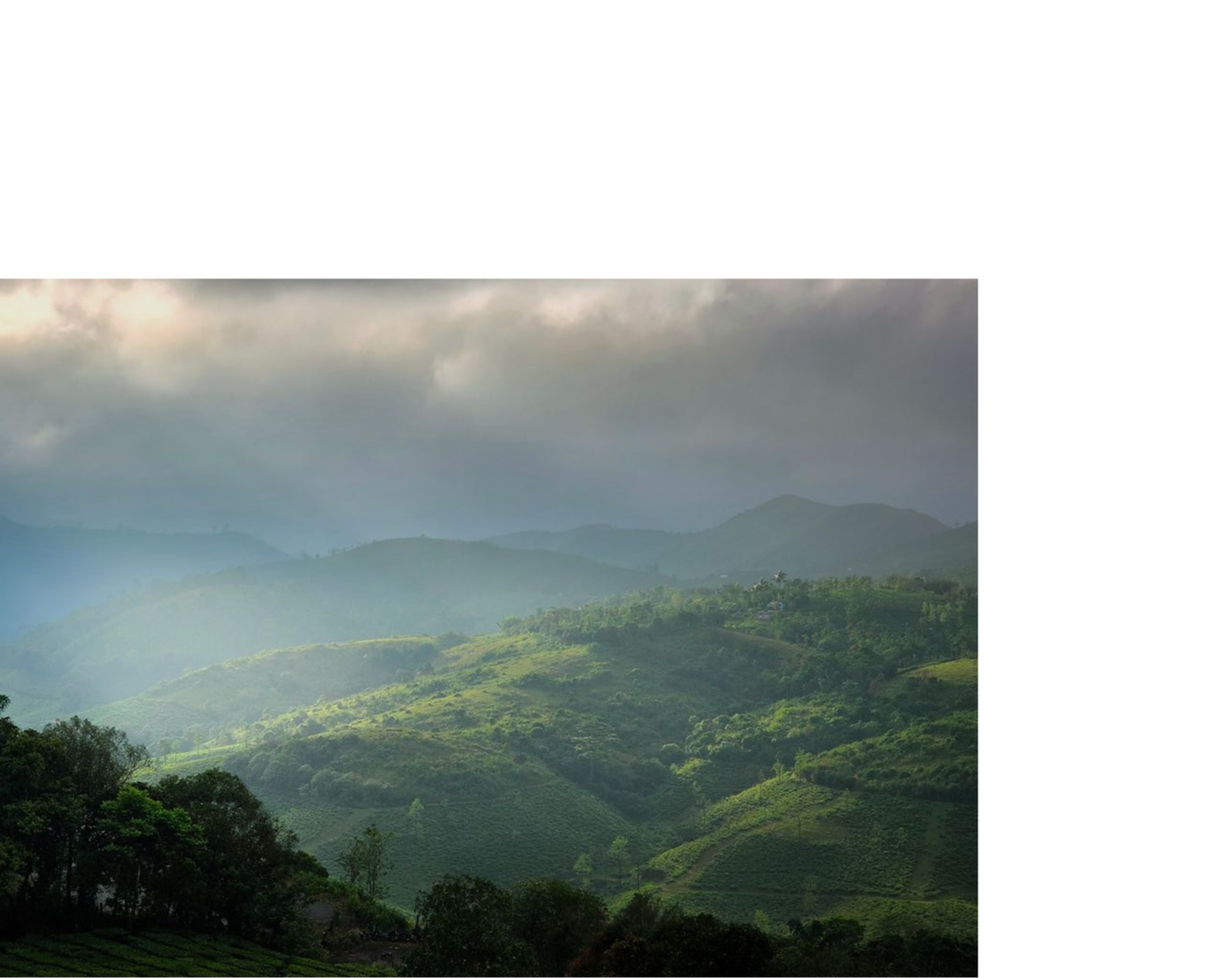
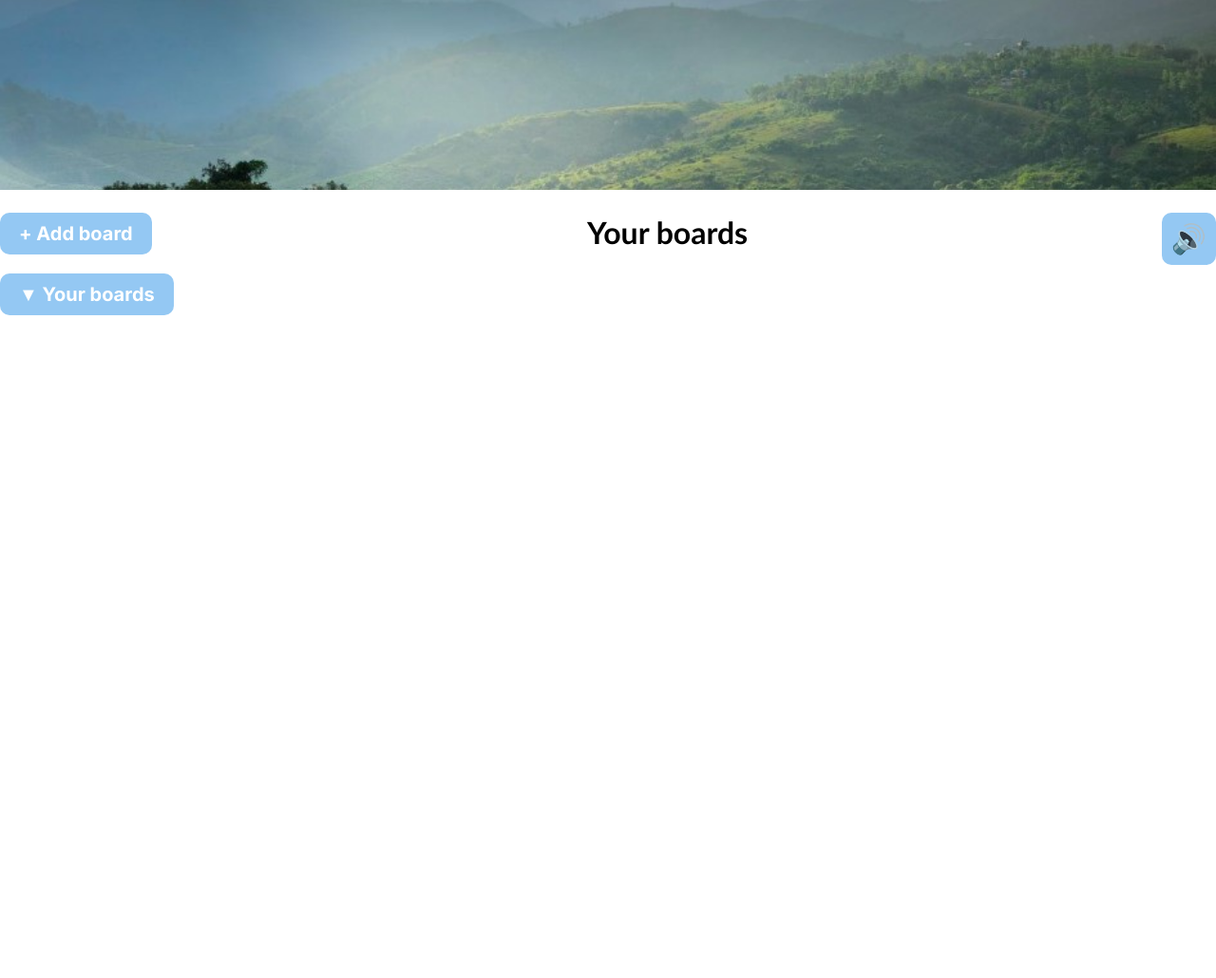
Before and after one commit to mary4844/Studyhelper, a plain HTML site: page frontend/startpage.html in a window 1280 px wide. Shown: the top 1030 px of the page at 95% size. After the commit the page ends 800 px from the top, so only its background shows below. Drawn offline with Linux system fonts and the light colour scheme.

Commit message:
Frontend

```diff
--- a/frontend/startpage.css
+++ b/frontend/startpage.css
@@ -1,11 +1,18 @@
 body {
+    margin: 0;
     background-color: white;
 }
+/* .startpage-top {
+    display: block;
+    height: 300px;
+    width: 500px;
+    object-fit: cover;
+} */
 
 .startimage {
-    display: block;
-
-    transform: rotate(-90deg);
+    width: 100%;
+    height: 200px;
+    object-fit: cover;
 }
 
 #title {
@@ -14,53 +21,90 @@ body {
     text-align: center;
 }
 
-.create_board {
+.boards_head {
+    display: flex;
+    justify-content: space-around;
+
+
+
+    /* align-items: center; */
+}
+
+.text {
+    display: inline-block;
+    margin-left: auto;
+    margin-right: auto;
+}
+
+.buttons {
+    display: block;
     border: none;
     background-color: #94C8F3;
     color: white;
-    border-radius: 5px;
-    position: absolute;
+    border-radius: 10px;
+    padding-top: 10px;
+    padding-bottom: 10px;
+    padding-right: 20px;
+    padding-left: 20px;
+    font-size: 20px;
+    font-family: Inter;
+    font-weight: bold;
+    margin-top: 20px;
+    margin-bottom: 20px;
+    /* position: absolute;
     top: 35px;
-    left: 20px;
+    left: 20px;  */
 }
 
-.create_board:hover {
+.sound {
+    background-color: #94C8F3;
+    border-radius: 10px;
+    border: none;
+    font-size: 30px;
+    padding: 10px;
+    height: 50%;
+    margin-top: 20px;
+    margin-bottom: 20px;
+}
+
+.sort_boards {
+    display: block;
+}
+
+.add_board:hover {
     opacity: 0.85;
 }
 
-.create_board:active {
+.add_board:active {
     opacity: 0.5;
 }
 
-#boards_head {
-    display: flex;
-    justify-content: center;
-    align-items: center;
-}
+/* .btns {
+    display: block;
+} */
 
-#all_boards {
+.all_boards {
     background-color: white;
     text-align: center;
     font-family: 'Trebuchet MS', 'Lucida Sans Unicode', 'Lucida Grande', 'Lucida Sans', Arial, sans-serif;
-    border-style: solid;
-    border-radius: 10px;
-    border-color: black;
-    position: relative;
 }
 
 #boards-container {
     display: flex;
+    justify-content: space-around;
+    flex-wrap: wrap;
 }
 
 .board {
-    text-align: center;
-    width: 75px;
+
+    display: block;
+    width: 200px;
     height: 300px;
     background-color: #96CFA1;
     border-radius: 10px;
     text-align: left;
-    margin-left: 10px;
-    margin-right: 10px;
+    margin-left: 30px;
+    margin-right: 30px;
     margin-bottom: 20px;
     padding-top: 5px;
     padding-right: 20px;
--- a/frontend/startpage.html
+++ b/frontend/startpage.html
@@ -3,24 +3,41 @@
 <head>
     <title>StudyHacker</title>
     <link rel="stylesheet" href="startpage.css">
+
+    <link rel="preconnect" href="https://fonts.googleapis.com">
+    <link rel="preconnect" href="https://fonts.gstatic.com" crossorigin>
+    <link href="https://fonts.googleapis.com/css2?family=Inter:ital,opsz,wght@0,14..32,100..900;1,14..32,100..900&display=swap" rel="stylesheet">
 </head>
 
 <body>
-    <div>
-        <!-- <p id="title">StudyHelper</p> -->
-        <img class="startimage" src="images/natur-startsida.png" alt="Naturbild">
-    </div>
+    <!-- <div class="startpage-top">
+        <p id="title">StudyHelper</p>
+        <img class="startimage" src="images/naturbild.png" alt="Naturbild">
+    </div> -->
+    <img class="startimage" src="images/naturbild.png" alt="Naturbild">
 
-    <div id="all_boards">
+    <div class="all_boards">
 
-        <div id="boards_head">
-            <button class="create_board" type="button" onclick="new_board()">
-                Create board
+        <div class="boards_head">
+
+            <div class="btns">
+
+                <button class="buttons" type="button" onclick="new_board()">
+                    <b>+</b> Add board
+                </button>
+
+                <button class="buttons" type="button">
+                    ▼ Your boards
+                </button>
+
+            </div>
+
+            <h1 class="text">Your boards</h1>
+
+            <button class="sound">
+                &#X1F50A;
             </button>
 
-            <h1>
-                Dina boards
-            </h1>
         </div>
 
 
@@ -32,11 +49,15 @@
     <script>
         function new_board() {
             const new_board = document.createElement("a");
-            new_board.textContent = "New board";
+
+            new_board.textContent = "Board name";
             new_board.href = "boardpage.html";
+
             new_board.classList.add("board");
             const boards_container = document.getElementById("boards-container");
+
             boards_container.appendChild(new_board);
+
             console.log("Works");
         }
     </script>
```
Also changed, not shown: frontend/images/naturbild.png (added).
